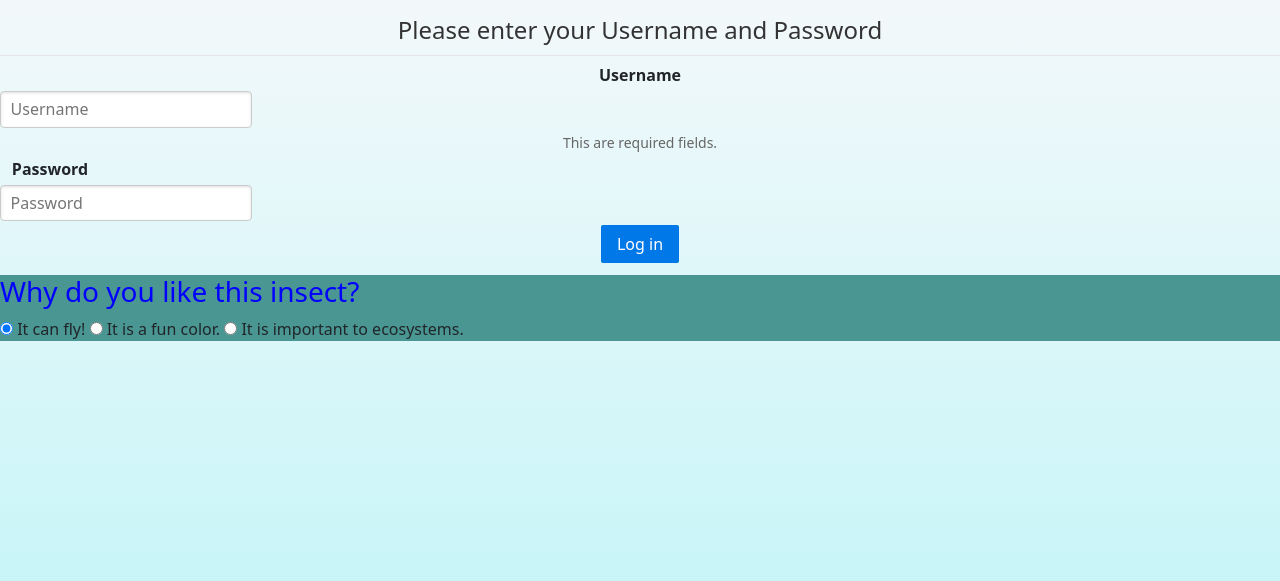
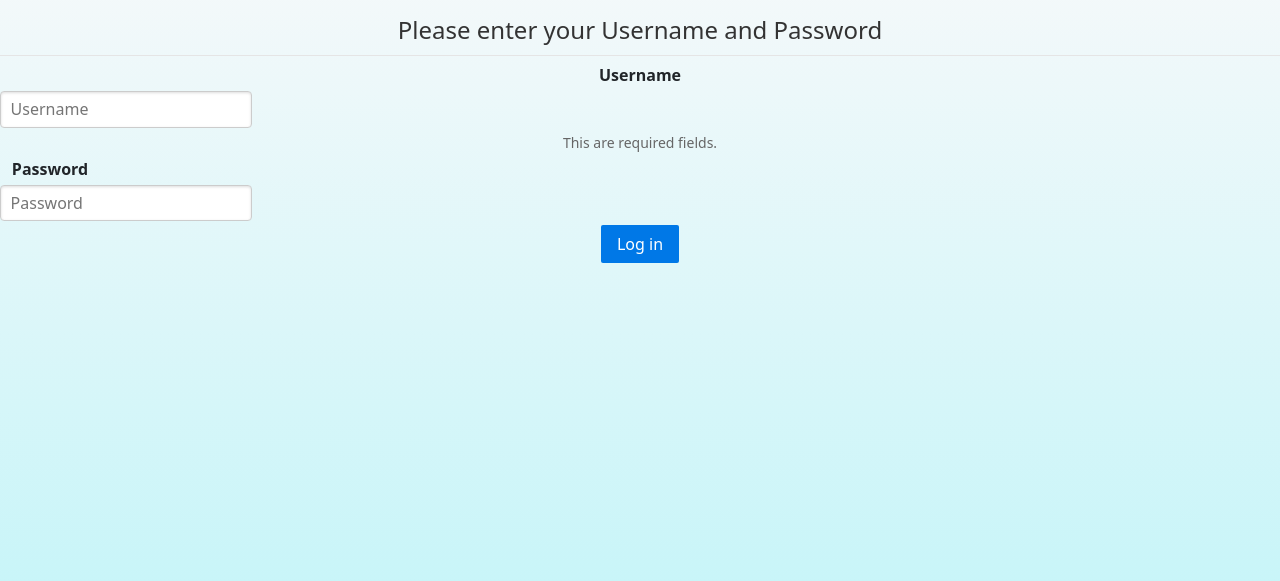
Before and after one commit to WileyBui/Animal-Watch, a Flask app: template templates/MemberLoginPage.html in a window 1280 px wide. Shown: the part 73-654 px from the top of the page. Run offline with Flask 2, Linux system fonts and the light colour scheme; the template is opened without the code that fills it, so the values that code supplies are empty; the visitor is signed in with stand-in values (Sample User, id 1); some libraries are stand-ins or nearby versions.

Commit message:
touching file

```diff
--- a/static/main.css
+++ b/static/main.css
@@ -9,6 +9,8 @@ body {
     background-attachment: fixed;
     background-position: center bottom;
 } */
+/*
+*/
 
 /* body {
     background: url(images/background.png);
--- a/templates/MemberLoginPage.html
+++ b/templates/MemberLoginPage.html
@@ -25,14 +25,4 @@
     </form>
   </div>
 
-
-  <div style = "background:rgb(73, 150, 146)">
-    <h3 style = "color:blue">Why do you like this insect?</h3>
-    <label for="checkbox-radio-option-one" class="pure-radio">
-      <input type="radio" id="checkbox-radio-option-one" name="optionsRadios" value="It can fly!" checked=""  /> It can fly!</label>
-    <label for="checkbox-radio-option-two" class="pure-radio">
-      <input type="radio" id="checkbox-radio-option-two" name="optionsRadios" value="It is a fun color." /> It is a fun color.</label>
-    <label for="checkbox-radio-option-three" class="pure-radio">
-      <input type="radio" id="checkbox-radio-option-three" name="optionsRadios" value="It is important to ecosystems." /> It is important to ecosystems.</label>
-  </div>
 {% endblock %}
```
